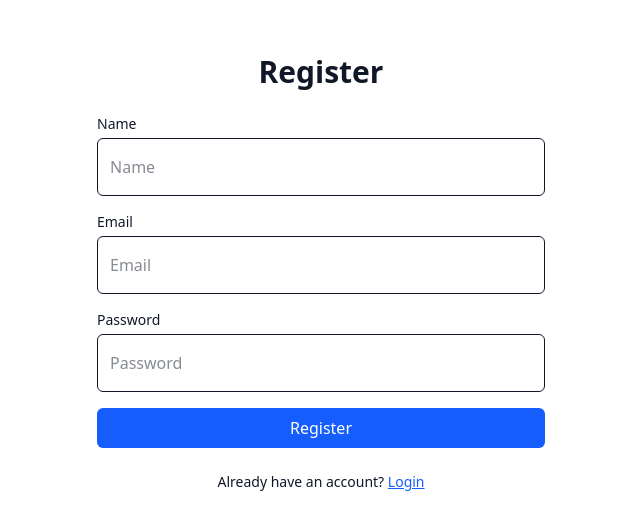
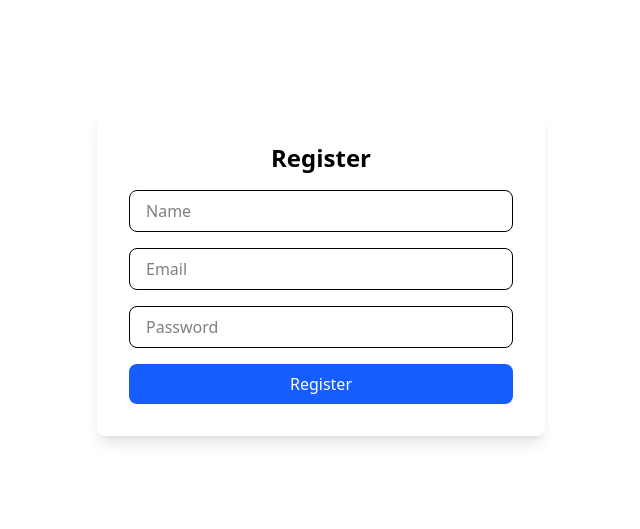
Before and after one commit to abhijitmanna912001/zerocode-fe-assignment, a React (Vite) app in the folder frontend/: page /register in a window 1280 px wide. Shown: the part 127-656 px from the top of the page, without its empty margins (319-959 px from the left). Built offline with nearby package versions, Linux system fonts and the light colour scheme.

Commit message:
Setup full auth flow with Register/Login and working Chat page with message send/receive

```diff
--- a/frontend/package.json
+++ b/frontend/package.json
@@ -16,6 +16,7 @@
     "react": "^19.1.0",
     "react-dom": "^19.1.0",
     "react-router": "^7.6.2",
+    "react-router-dom": "^7.6.2",
     "tailwindcss": "^4.1.10",
     "zustand": "^5.0.5"
   },
--- /dev/null
+++ b/frontend/src/components/ChatBubble.tsx
@@ -0,0 +1,20 @@
+interface ChatBubbleProps {
+  text: string;
+  isUser: boolean;
+}
+
+const ChatBubble: React.FC<ChatBubbleProps> = ({ text, isUser }) => {
+  return (
+    <div className={`flex ${isUser ? "justify-end" : "justify-start"} mb-2`}>
+      <div
+        className={`px-4 py-2 rounded-lg max-w-xs ${
+          isUser ? "bg-blue-600 text-white" : "bg-gray-200 text-gray-800"
+        }`}
+      >
+        {text}
+      </div>
+    </div>
+  );
+};
+
+export default ChatBubble;
--- a/frontend/src/pages/Chat.tsx
+++ b/frontend/src/pages/Chat.tsx
@@ -1,61 +1,112 @@
-import { useEffect, useRef } from "react";
+import { useEffect, useRef, useState } from "react";
+import { useAuthStore } from "../store/authStore";
+import axios from "axios";
+import ChatBubble from "../components/ChatBubble";
+
+interface Message {
+  _id: string;
+  text: string;
+  sender: string;
+}
 
 const Chat = () => {
-  const bottomRef = useRef<HTMLDivElement | null>(null);
+  const [messages, setMessages] = useState<Message[]>([]);
+  const [input, setInput] = useState("");
+  const messagesEndRef = useRef<HTMLDivElement>(null);
+  const { token, user } = useAuthStore();
 
-  const messages = Array(20)
-    .fill(0)
-    .map((_, i) => ({
-      id: i,
-      text: `This is message ${i + 1}`,
-      sender: i % 2 === 0 ? "bot" : "user",
+  const API = import.meta.env.VITE_API_URL;
+
+  useEffect(() => {
+    const fetchMessages = async () => {
+      try {
+        const res = await axios.get(`${API}/messages`, {
+          headers: {
+            Authorization: `Bearer ${token}`,
+          },
+        });
+
+        const normalizedMessages = res.data.map((msg: any) => ({
+          _id: msg._id,
+          text: msg.content,
+          sender: msg.sender,
         }));
 
+        setMessages(normalizedMessages);
+      } catch (err) {
+        console.error("Failed to fetch messages:", err);
+      }
+    };
+
+    if (token) fetchMessages();
+  }, [API, token]);
+
+  const sendMessage = async () => {
+    if (!input.trim()) return;
+
+    try {
+      const res = await axios.post(
+        `${API}/messages`,
+        { content: input },
+        {
+          headers: {
+            Authorization: `Bearer ${token}`,
+          },
+        }
+      );
+
+      const newMessages = res.data.map((msg: any) => ({
+        _id: msg._id,
+        text: msg.content,
+        sender: msg.sender,
+      }));
+
+      setMessages((prev) => [...prev, ...newMessages]);
+      setInput("");
+    } catch (err) {
+      console.error("Failed to send message:", err);
+    }
+  };
+
   useEffect(() => {
-    bottomRef.current?.scrollIntoView({ behavior: "smooth" });
+    messagesEndRef.current?.scrollIntoView({ behavior: "smooth" });
   }, [messages]);
 
   return (
-    <div className="flex flex-col h-screen bg-white dark:bg-gray-900 text-black dark:text-white">
-      {/* Chat Header */}
-      <div className="p-4 border-b border-gray-300 dark:border-gray-700">
-        <h2 className="text-xl font-semibold">Chat with Bot</h2>
+    <div className="flex flex-col h-screen p-4">
+      <div className="flex-1 overflow-y-auto mb-4">
+        {messages.map((msg) => (
+          <ChatBubble
+            key={msg._id}
+            text={msg.text}
+            isUser={msg.sender === user?._id}
+          />
+        ))}
+        <div ref={messagesEndRef} />
       </div>
 
-      {/* Messages */}
-      <div className="flex-1 overflow-y-auto p-4 space-y-2">
-        {messages.map((msg) => (
-          <div
-            key={msg.id}
-            className={`max-w-xs p-3 rounded-lg ${
-              msg.sender === "user"
-                ? "bg-blue-600 text-white self-end ml-auto"
-                : "bg-gray-200 dark:bg-gray-700 text-black dark:text-white self-start mr-auto"
-            }`}
+      <form
+        onSubmit={(e) => {
+          e.preventDefault();
+          sendMessage();
+        }}
+        className="flex gap-2"
       >
-            {msg.text}
-          </div>
-        ))}
-        <div ref={bottomRef} />
-      </div>
-
-      {/* Input Area */}
-      <div className="p-4 border-t border-gray-300 dark:border-gray-700">
-        <form className="flex gap-2">
         <input
           type="text"
-            placeholder="Type a message..."
-            className="flex-1 px-4 py-2 rounded-lg border border-gray-300 dark:border-gray-600 bg-white dark:bg-gray-800 text-black dark:text-white focus:outline-none focus:ring-2 focus:ring-blue-500"
+          value={input}
+          onChange={(e) => setInput(e.target.value)}
+          className="flex-1 px-4 py-2 rounded border border-gray-300 focus:outline-none"
+          placeholder="Type your message..."
         />
         <button
           type="submit"
-            className="px-4 py-2 bg-blue-600 text-white rounded-lg hover:bg-blue-700 transition"
+          className="px-4 py-2 bg-blue-600 text-white rounded"
         >
           Send
         </button>
       </form>
     </div>
-    </div>
   );
 };
 
--- a/frontend/src/pages/Login.tsx
+++ b/frontend/src/pages/Login.tsx
@@ -1,39 +1,77 @@
+import { useState } from "react";
+import { useAuthStore } from "../store/authStore";
+import { useNavigate } from "react-router";
+import axios from "axios";
+
 const Login = () => {
+  const [email, setEmail] = useState("");
+  const [password, setPassword] = useState("");
+  const [loading, setLoading] = useState(false);
+  const [error, setError] = useState("");
+
+  const login = useAuthStore((state) => state.login);
+  const navigate = useNavigate();
+
+  const handleSubmit = async (e: React.FormEvent) => {
+    e.preventDefault();
+    setError("");
+    setLoading(true);
+
+    try {
+      const res = await axios.post("http://localhost:5000/api/auth/login", {
+        email,
+        password,
+      });
+
+      login({ user: res.data.user, token: res.data.token });
+      navigate("/chat");
+    } catch (err: unknown) {
+      if (axios.isAxiosError(err)) {
+        setError(err.response?.data?.message ?? "Login failed");
+      } else {
+        setError("An unexpected error occurred.");
+      }
+    } finally {
+      setLoading(false);
+    }
+  };
+
   return (
-    <div className="min-h-screen flex items-center justify-center bg-white text-gray-900 px-4">
-      <div className="w-full max-w-md space-y-6">
-        <h1 className="text-3xl font-bold text-center">Login</h1>
-        <form className="space-y-4">
-          <div>
-            <label className="block text-sm font-medium">Email</label>
+    <div className="min-h-screen flex items-center justify-center px-4">
+      <form
+        onSubmit={handleSubmit}
+        className="bg-white p-8 rounded-lg shadow-lg w-full max-w-md space-y-4"
+      >
+        <h2 className="text-2xl font-bold text-center">Login</h2>
+
+        {error && <p className="text-red-500 text-sm">{error}</p>}
+
         <input
+          type="email"
           placeholder="Email"
-              type="email"
-              className="mt-1 w-full px-3 py-2 border rounded-md focus:outline-none focus:ring-2 focus:ring-blue-500"
+          value={email}
+          onChange={(e) => setEmail(e.target.value)}
+          className="w-full px-4 py-2 border rounded-lg"
+          required
         />
-          </div>
-          <div>
-            <label className="block text-sm font-medium">Password</label>
+
         <input
+          type="password"
           placeholder="Password"
-              type="password"
-              className="mt-1 w-full px-3 py-4 border rounded-md focus:outline-none focus:ring-2 focus:ring-blue-500"
+          value={password}
+          onChange={(e) => setPassword(e.target.value)}
+          className="w-full px-4 py-2 border rounded-lg"
+          required
         />
-          </div>
+
         <button
           type="submit"
-            className="w-full bg-blue-600 text-white py-2 rounded-md hover:bg-blue-700"
+          disabled={loading}
+          className="w-full bg-blue-600 text-white py-2 rounded-lg hover:bg-blue-700 transition"
         >
-            Login
+          {loading ? "Logging in..." : "Login"}
         </button>
       </form>
-        <p className="text-sm text-center">
-          Don't have an account?
-          <a href="/register" className="text-blue-600 underline">
-            Register
-          </a>
-        </p>
-      </div>
     </div>
   );
 };
--- a/frontend/src/pages/Register.tsx
+++ b/frontend/src/pages/Register.tsx
@@ -1,47 +1,88 @@
+import { useState } from "react";
+import { useAuthStore } from "../store/authStore";
+import { useNavigate } from "react-router";
+import axios from "axios";
+
 const Register = () => {
+  const [name, setName] = useState("");
+  const [email, setEmail] = useState("");
+  const [password, setPassword] = useState("");
+  const [loading, setLoading] = useState(false);
+  const [error, setError] = useState("");
+
+  const login = useAuthStore((state) => state.login);
+  const navigate = useNavigate();
+
+  const handleSubmit = async (e: React.FormEvent) => {
+    e.preventDefault();
+    setError("");
+    setLoading(true);
+
+    try {
+      const res = await axios.post("http://localhost:5000/api/auth/register", {
+        name,
+        email,
+        password,
+      });
+
+      login({ user: res.data.user, token: res.data.token });
+      navigate("/chat");
+    } catch (err: unknown) {
+      if (axios.isAxiosError(err)) {
+        setError(err.response?.data?.message ?? "Registration failed");
+      } else {
+        setError("Registration failed");
+      }
+    } finally {
+      setLoading(false);
+    }
+  };
+
   return (
-    <div className="min-h-screen flex items-center justify-center bg-white text-gray-900 px-4">
-      <div className="w-full max-w-md space-y-6">
-        <h1 className="text-3xl font-bold text-center">Register</h1>
-        <form className="space-y-4">
-          <div>
-            <label className="block text-sm font-medium">Name</label>
+    <div className="min-h-screen flex items-center justify-center px-4">
+      <form
+        onSubmit={handleSubmit}
+        className="bg-white p-8 rounded-lg shadow-lg w-full max-w-md space-y-4"
+      >
+        <h2 className="text-2xl font-bold text-center">Register</h2>
+
+        {error && <p className="text-red-500 text-sm">{error}</p>}
+
         <input
           type="text"
           placeholder="Name"
-              className="mt-1 w-full px-3 py-4 border rounded-md focus:outline-none focus:ring-2 focus:ring-blue-500"
+          value={name}
+          onChange={(e) => setName(e.target.value)}
+          className="w-full px-4 py-2 border rounded-lg"
+          required
         />
-          </div>
-          <div>
-            <label className="block text-sm font-medium">Email</label>
+
         <input
           type="email"
           placeholder="Email"
-              className="mt-1 w-full px-3 py-4 border rounded-md focus:outline-none focus:ring-2 focus:ring-blue-500"
+          value={email}
+          onChange={(e) => setEmail(e.target.value)}
+          className="w-full px-4 py-2 border rounded-lg"
+          required
         />
-          </div>
-          <div>
-            <label className="block text-sm font-medium">Password</label>
+
         <input
           type="password"
           placeholder="Password"
-              className="mt-1 w-full px-3 py-4 border rounded-md focus:outline-none focus:ring-2 focus:ring-blue-500"
+          value={password}
+          onChange={(e) => setPassword(e.target.value)}
+          className="w-full px-4 py-2 border rounded-lg"
+          required
         />
-          </div>
+
         <button
           type="submit"
-            className="bg-blue-600 w-full text-white py-2 rounded-md hover:bg-blue/70"
+          disabled={loading}
+          className="w-full bg-blue-600 text-white py-2 rounded-lg hover:bg-blue-700 transition"
         >
-            Register
+          {loading ? "Registering..." : "Register"}
         </button>
       </form>
-        <p className="text-sm text-center">
-          Already have an account?{" "}
-          <a href="/login" className="text-blue-600 underline">
-            Login
-          </a>
-        </p>
-      </div>
     </div>
   );
 };
--- /dev/null
+++ b/frontend/src/store/authStore.ts
@@ -0,0 +1,27 @@
+import { create } from "zustand";
+import { persist } from "zustand/middleware";
+
+interface User {
+  _id: string;
+  name: string;
+  email: string;
+}
+
+interface AuthState {
+  user: User | null;
+  token: string | null;
+  login: (data: { user: User; token: string }) => void;
+  logout: () => void;
+}
+
+export const useAuthStore = create<AuthState>()(
+  persist(
+    (set) => ({
+      user: null,
+      token: null,
+      login: ({ user, token }) => set({ user, token }),
+      logout: () => set({ user: null, token: null }),
+    }),
+    { name: "chat-auth" }
+  )
+);
```
Also changed, not shown: frontend/src/App.tsx (+9 -1 lines), frontend/src/components/ProtectedRoute.tsx (added, +9 -0 lines), 2 other files (tests, documents, lock files or other folders). Lines whose indentation alone changed are shown as unchanged.
